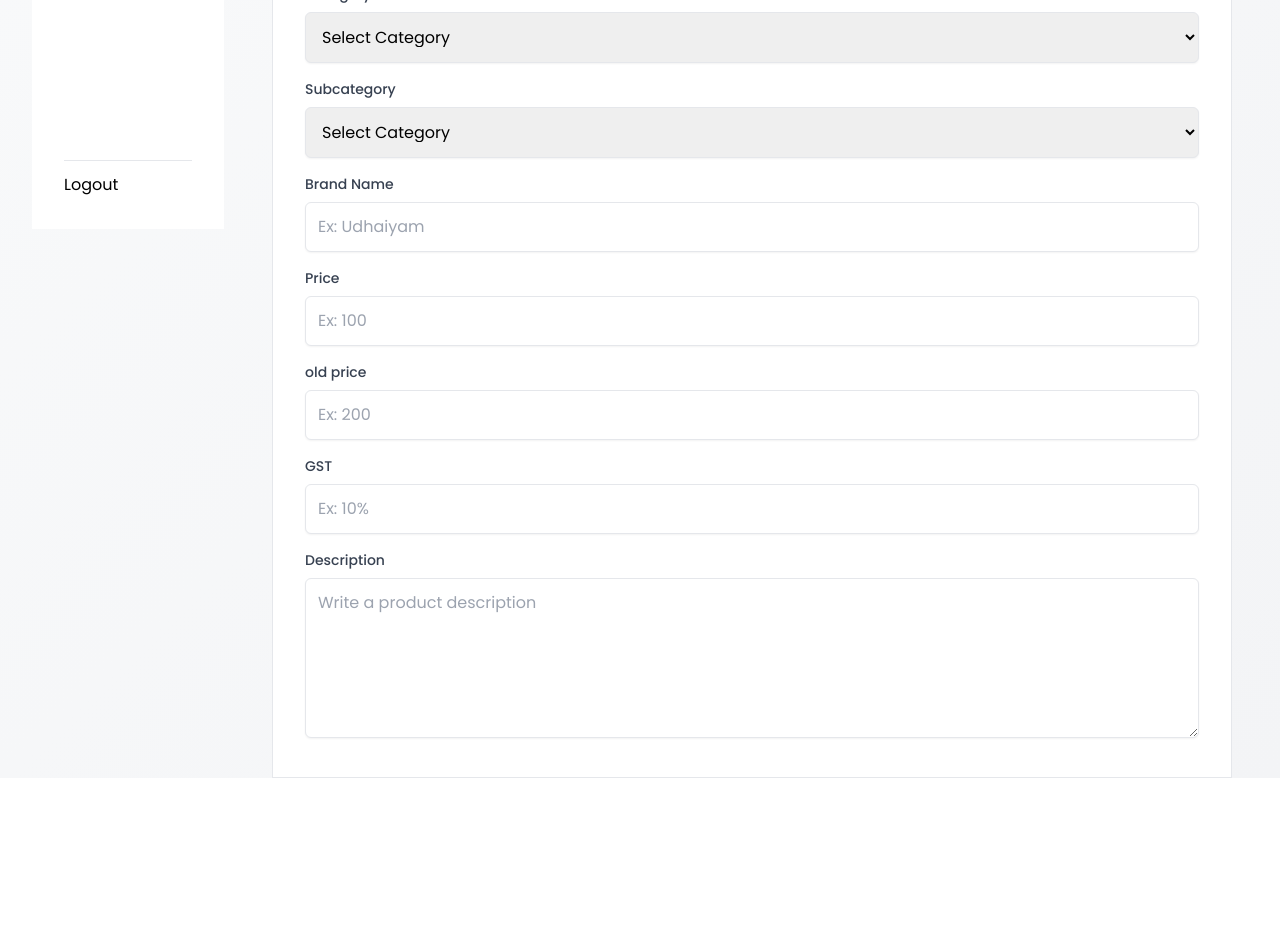
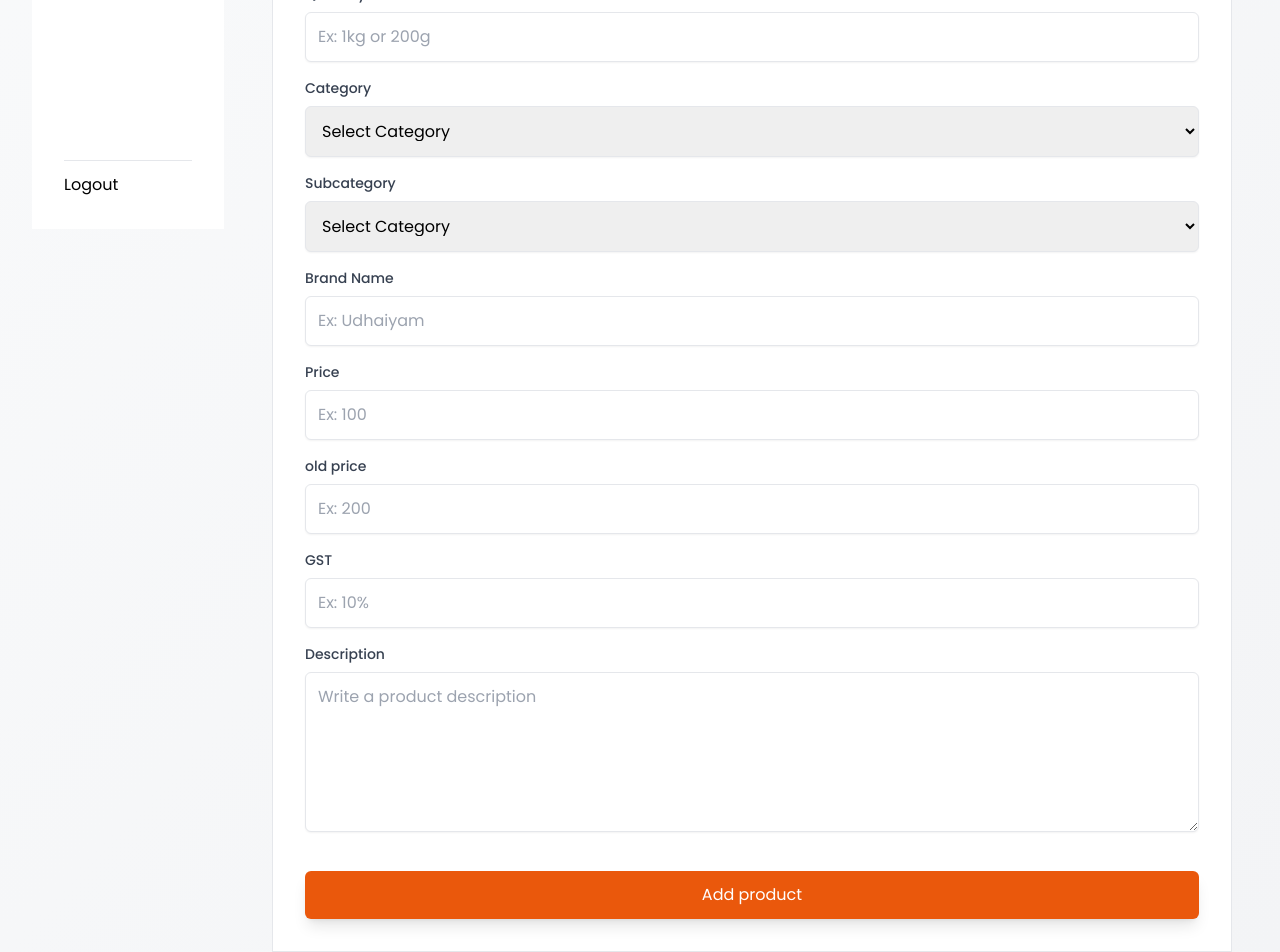
Before and after one commit to monickamagesh/sambhaar_mern, a React (Vite) app in the folder frontend/: page /dashboard/add-product in a window 1280 px wide. Shown: the part 531-1483 px from the top of the page. Before the commit the page ends 1309 px from the top, so only its background shows below. Built offline with nearby package versions, Linux system fonts and the light colour scheme; sample sign-in values are in the browser's storage.

Commit message:
post new product completed

```diff
--- a/frontend/src/components/shop/ProductCards.jsx
+++ b/frontend/src/components/shop/ProductCards.jsx
@@ -53,8 +53,8 @@ const ProductCards = ({ products }) => {
             <div>
               <h4>{product.name}</h4>
               <p>
-                ${product.price}{" "}
-                {product.oldPrice ? <s>${product.oldPrice}</s> : null}
+                ₹ {product.price}{" "}
+                {product.oldPrice ? <s>₹ {product.oldPrice}</s> : null}
               </p>
               <RatingStars rating={product.rating} />
             </div>
--- a/frontend/src/pages/dashboard/admin/addProduct/AddProduct.jsx
+++ b/frontend/src/pages/dashboard/admin/addProduct/AddProduct.jsx
@@ -261,7 +261,8 @@ const AddProduct = () => {
     price: "",
     oldPrice: "",
     description: "",
-    gst: ""
+    gst: "",
+    quantity: "",
   });
   const [image, setImage] = useState("");
 
@@ -294,7 +295,8 @@ const AddProduct = () => {
       !product.price ||
       !product.description ||
       !product.brand ||
-      !product.gst
+      !product.gst ||
+      !product.quantity
     ) {
       alert("Please fill all the required fields");
       return;
@@ -311,7 +313,8 @@ const AddProduct = () => {
         price: "",
         description: "",
         oldPrice: "",
-        gst: ""
+        gst: "",
+        quantity: ""
       });
       setImage("");
       navigate("/shop");
@@ -330,7 +333,7 @@ const AddProduct = () => {
     <div className="container mx-auto mt-8">
       <h2 className="text-2xl font-bold mb-6">Add New Product</h2>
       <form onSubmit={handleSubmit} className="space-y-4">
-      <UploadImage
+        <UploadImage
           name="image"
           id="image"
           value={(e) => setImage(e.target.value)}
@@ -343,6 +346,13 @@ const AddProduct = () => {
           name="name"
           placeholder="Ex: Rice"
           value={product.name}
+          onChange={handleChange}
+        />
+        <TextInput
+          label="Quantity"
+          name="quantity"
+          placeholder="Ex: 1kg or 200g"
+          value={product.quantity}
           onChange={handleChange}
         />
         <SelectInput
@@ -411,6 +421,20 @@ const AddProduct = () => {
             onChange={handleChange}
           ></textarea>
         </div>
+
+        {/* submit button */}
+        <div>
+        <button
+            type="submit"
+            className={`mt-4 w-full bg-orange-600 text-white py-3 px-4 rounded-md shadow-lg transition-all duration-300 ${
+              isLoading ? "opacity-50 cursor-not-allowed" : ""
+            }`}
+            disabled={isLoading}
+
+          >
+            {isLoading ? "Adding..." : "Add product"}
+          </button>
+        </div>
       </form>
     </div>
   );
```
Also changed, not shown: 1 other file (tests, documents, lock files or other folders).
